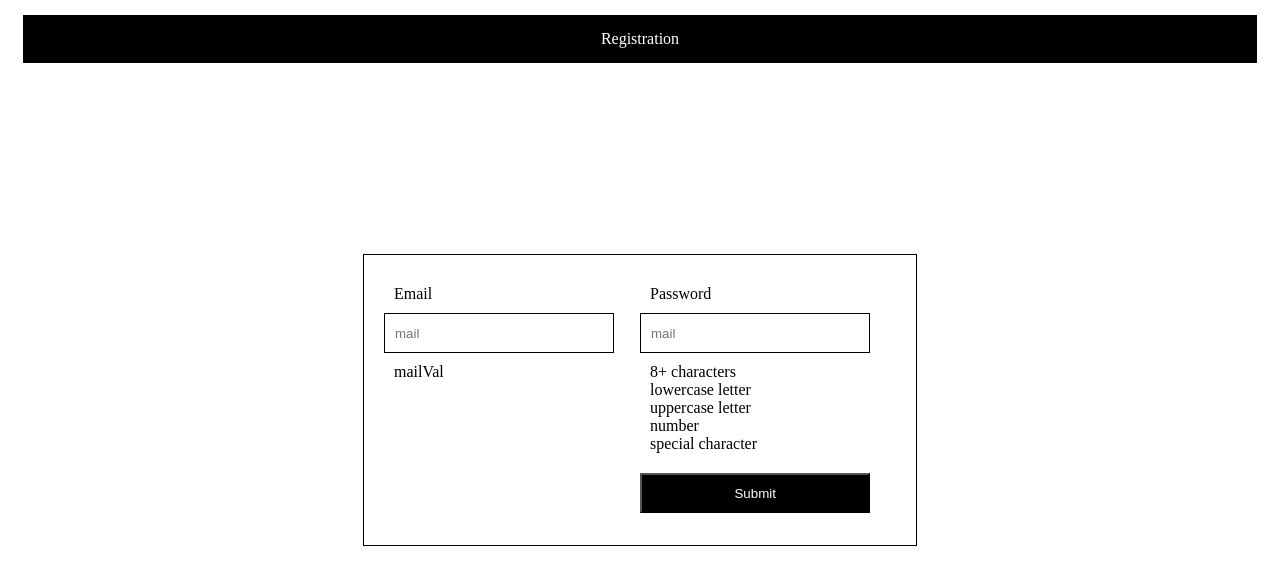
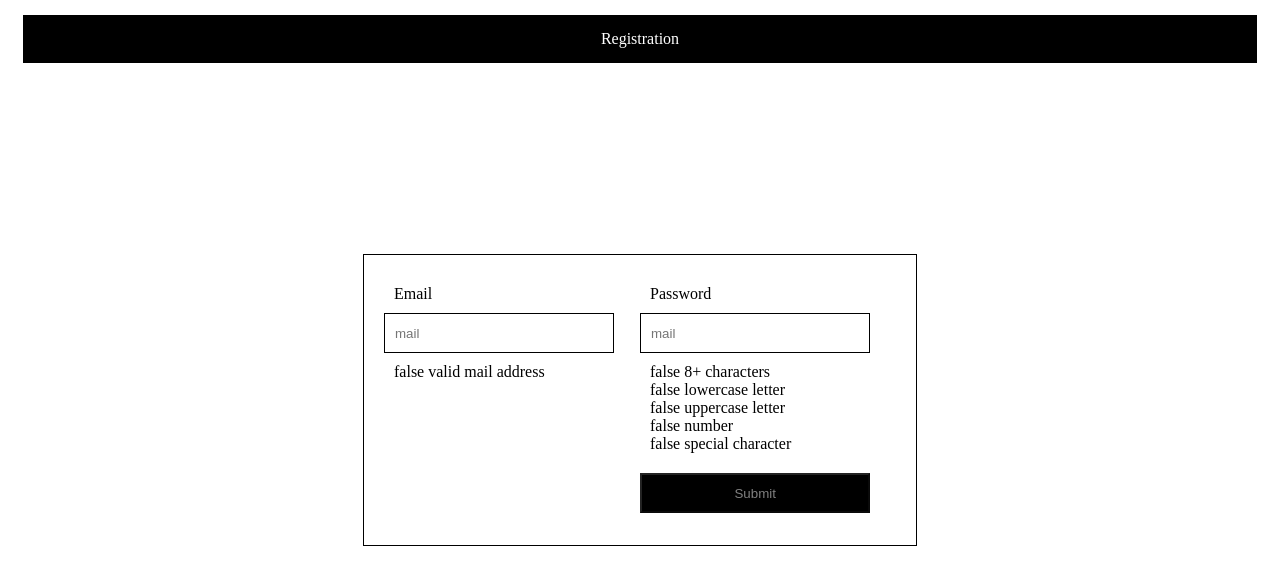
Before and after one commit to DomenicoSacco94/test-registration-form, a React (Create React App) app: page / in a window 1280 px wide. Shown: the top 584 px of the page. Built offline with nearby package versions, Linux system fonts and the light colour scheme.

Commit message:
draft parsing logic

```diff
--- a/src/App.css
+++ b/src/App.css
@@ -51,6 +51,10 @@
     background: black;
     color: white;
     text-align: center;
+}
+
+.submitButton:disabled {
+    color: gray;
 }
 
 .validationDiv {
--- a/src/App.js
+++ b/src/App.js
@@ -2,35 +2,58 @@ import './App.css';
 import SubmitButton from "./SubmitButton";
 import {useState} from "react";
 import Input from "./Input";
+import {validateForm, validateMail} from "./ValidationUtils";
+
+const defaultValidationResults = {
+    mail : {
+        'valid mail address': false
+    },
+    password: {
+        '8+ characters': false,
+        'lowercase letter': false,
+        'uppercase letter': false,
+        'number': false,
+        'special character': false
+    }
+}
 
 function App() {
 
-    const [password, setPassword] = useState('');
-    const [mail, setMail] = useState('');
+    const [validations, setValidations] = useState(defaultValidationResults);
+    const [isFormValid, setIsFormValid] = useState(false);
 
-    const onSubmit = () => {
-        console.log(password)
-        console.log(mail)
+    const parseMail = (event) => {
+        setValidations({...validations ,
+            mail : {
+                'valid mail address': validateMail(event.target.value)
+            }}
+        )
+        setIsFormValid(validateForm(validations))
     }
 
-    const validationResults = [
-        '8+ characters',
-        'lowercase letter',
-        'uppercase letter',
-        'number',
-        'special character'
-    ]
+    const parsePassword = (event) => {
+        setValidations({...validations ,
+            password : {
+                '8+ characters': false,
+                'lowercase letter': false,
+                'uppercase letter': false,
+                'number': false,
+                'special character': false
+            }}
+        )
+        setIsFormValid(validateForm(validations))
+    }
 
     return (
         <>
         <div className="appHeader"> Registration </div>
             <div className="formContainer fixedBox">
                 <div className="formColumn">
-                <Input name="Email" type="mail" validationResults={['mailVal']} validationDivClass="validationDivMail" setValue={setMail}/>
+                <Input name="Email" type="mail" validationResults={validations.mail} validationDivClass="validationDivMail" onChange={parseMail}/>
                 </div>
                 <div className="formColumn">
-                <Input name="Password" type="text" validationResults={validationResults} validationDivClass="validationDiv" setValue={setPassword}/>
-                <SubmitButton onSubmit={onSubmit}/>
+                <Input name="Password" type="text" validationResults={validations.password} validationDivClass="validationDiv" onChange={parsePassword}/>
+                <SubmitButton disabled={!isFormValid}/>
                 </div>
             </div>
         </>
--- a/src/Input.js
+++ b/src/Input.js
@@ -1,15 +1,11 @@
-function Input({name, type, validationDivClass, validationResults, setValue}) {
-
-    const onChange = (event) => {
-        setValue(event.target.value);
-    }
+function Input({name, type, validationDivClass, validationResults, onChange}) {
 
     return (
         <>
         <div className="label"> {name} </div>
         <input onChange={onChange} type={type} className="input formItem" placeholder="mail"/>
             <div className={validationDivClass}>
-                {validationResults.map(validation => <div> {validation} </div>)}
+                {Object.entries(validationResults).map(([key, value]) =>  <div key={key}> {value? 'true' : 'false'} {key} </div>)}
             </div>
         </>
     );
--- a/src/SubmitButton.js
+++ b/src/SubmitButton.js
@@ -1,7 +1,7 @@
-function SubmitButton({onSubmit}) {
+function SubmitButton({onSubmit, disabled}) {
 
     return (
-        <div className="submitDiv"> <button onClick={onSubmit} className="submitButton formItem"> Submit </button> </div>
+        <div className="submitDiv"> <button onClick={onSubmit} disabled={disabled} className="submitButton formItem"> Submit </button> </div>
     );
 }
 
--- /dev/null
+++ b/src/ValidationUtils.js
@@ -0,0 +1,27 @@
+export function validateMail(string) {
+    return true;
+}
+
+export function validateCharactersLength(string) {
+    return true;
+}
+
+export function validateLowerCase(string) {
+    return true;
+}
+
+export function validateUpperCase(string) {
+    return true;
+}
+
+export function validateNumber(string) {
+    return true;
+}
+
+export function validateSpecialCharacter(string) {
+    return true;
+}
+
+export function validateForm(validations) {
+    return false;
+}
```
